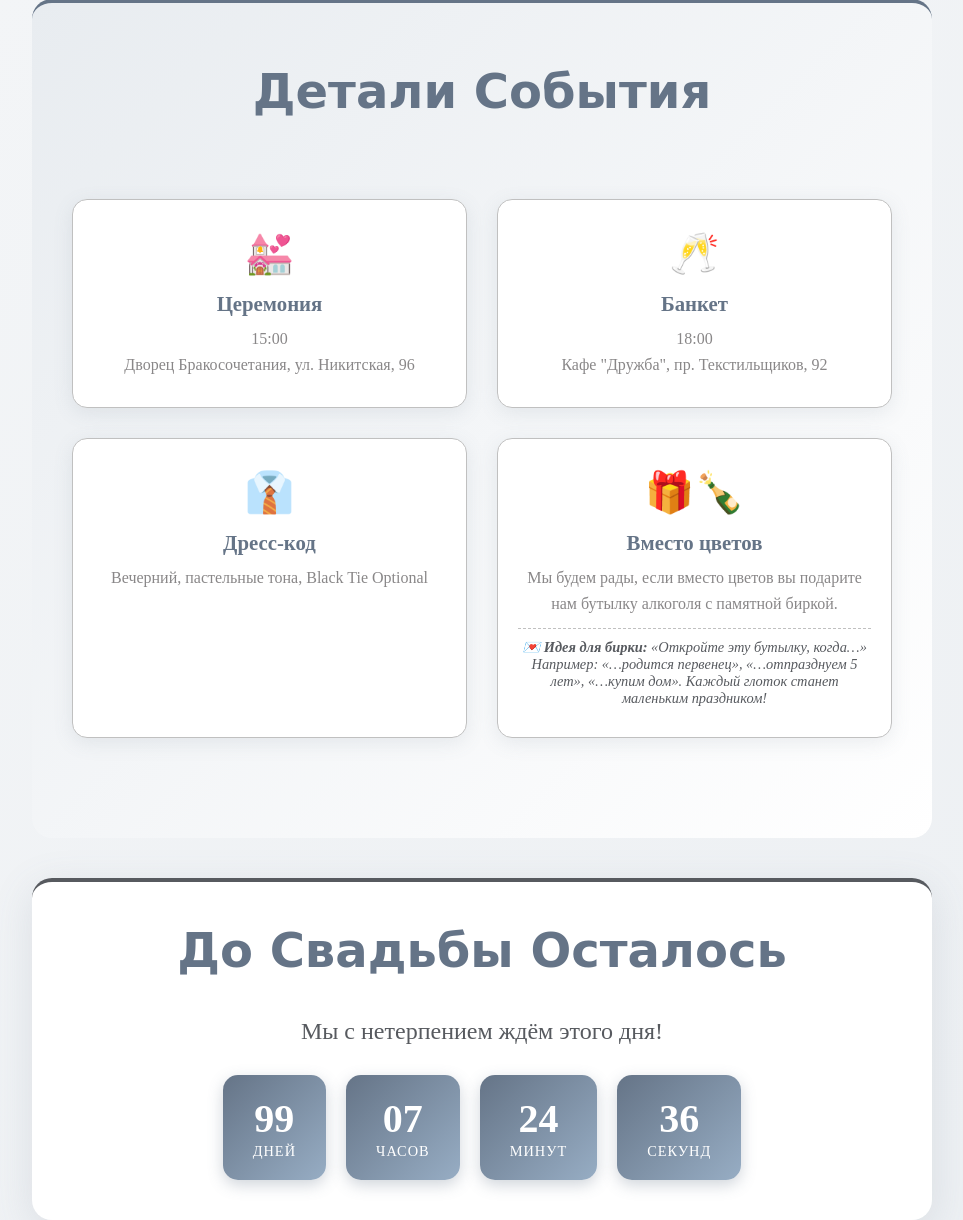
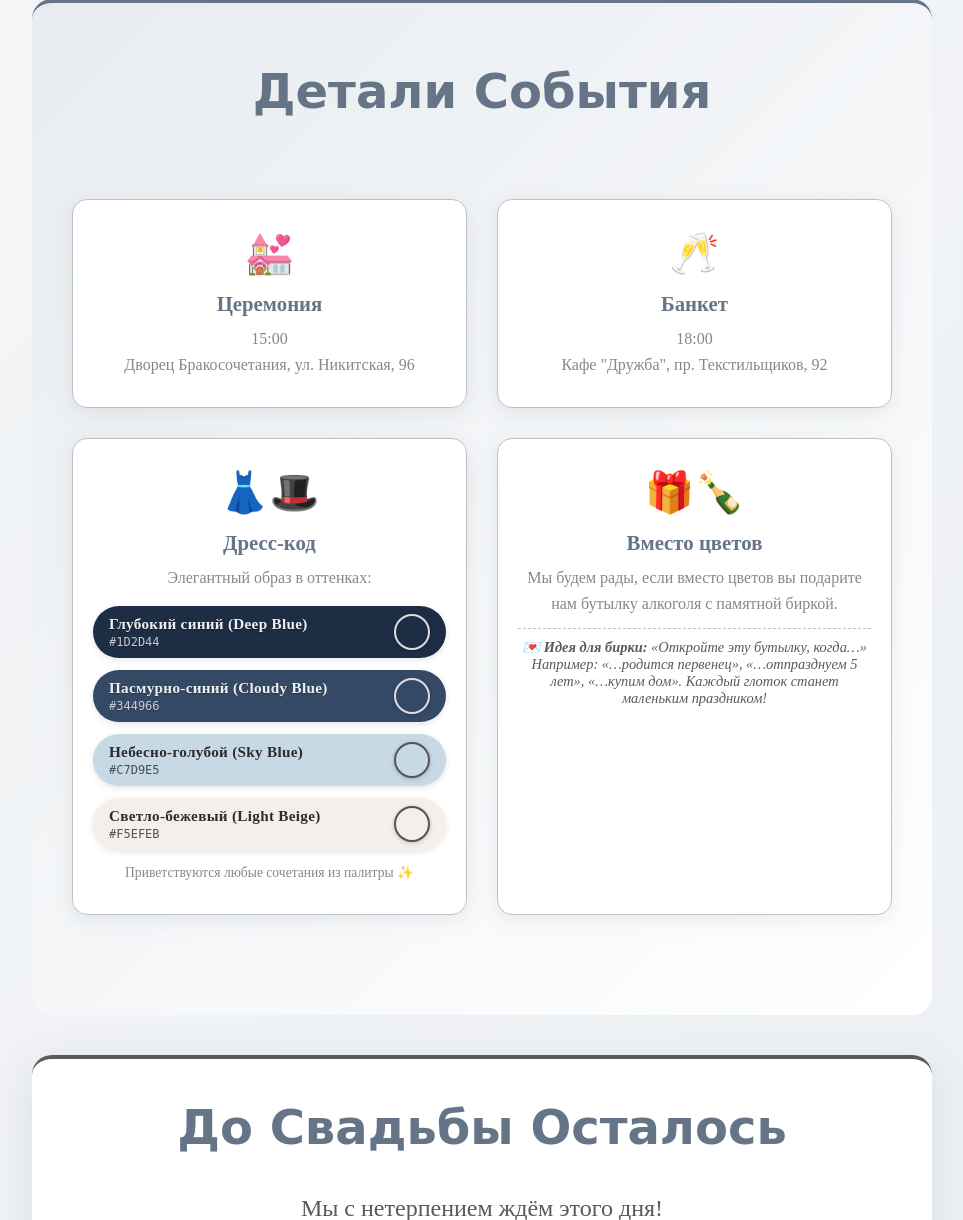
Before and after one commit to Pewala/wedding-website, a Flask app: page / in a window 1280 px wide. Shown: the part 1606-2826 px from the top of the page, without its empty margins (158-1121 px from the left). Run offline with Flask 3, Linux system fonts and the light colour scheme; some web fonts are replaced.

Commit message:
Update index.html

```diff
--- a/templates/index.html
+++ b/templates/index.html
@@ -264,6 +264,68 @@
         .detail-text {
             color: var(--text-light);
             line-height: 1.6;
+        }
+
+        /* Стили для цветовой палитры дресс-кода */
+        .color-palette {
+            display: flex;
+            flex-direction: column;
+            gap: 12px;
+            margin-top: 15px;
+        }
+
+        .color-item {
+            display: flex;
+            align-items: center;
+            justify-content: space-between;
+            border-radius: 40px;
+            padding: 8px 16px;
+            transition: transform 0.2s ease, box-shadow 0.2s ease;
+            box-shadow: 0 2px 6px rgba(0, 0, 0, 0.1);
+        }
+
+        .color-item:hover {
+            transform: translateX(4px);
+            box-shadow: 0 4px 12px rgba(0, 0, 0, 0.15);
+        }
+
+        .color-info {
+            display: flex;
+            flex-direction: column;
+            align-items: flex-start;
+            gap: 2px;
+        }
+
+        .color-name {
+            font-weight: 700;
+            font-size: 0.95rem;
+            letter-spacing: 0.3px;
+        }
+
+        .color-code {
+            font-family: monospace;
+            font-size: 0.75rem;
+            opacity: 0.8;
+        }
+
+        .color-swatch {
+            width: 36px;
+            height: 36px;
+            border-radius: 50%;
+            border: 2px solid rgba(255, 255, 255, 0.5);
+            box-shadow: 0 1px 4px rgba(0, 0, 0, 0.2);
+        }
+
+        /* Адаптация под тёмный фон для читаемости текста */
+        .color-item[data-bg-dark="true"] .color-name,
+        .color-item[data-bg-dark="true"] .color-code {
+            color: #f0f0f0;
+            text-shadow: 0 1px 1px rgba(0,0,0,0.3);
+        }
+
+        .color-item[data-bg-dark="false"] .color-name,
+        .color-item[data-bg-dark="false"] .color-code {
+            color: #2c2c2c;
         }
 
         .gift-note {
@@ -562,6 +624,19 @@
             .rsvp-section {
                 padding: 30px 20px;
             }
+
+            .color-item {
+                padding: 6px 12px;
+            }
+
+            .color-swatch {
+                width: 30px;
+                height: 30px;
+            }
+
+            .color-name {
+                font-size: 0.85rem;
+            }
         }
     </style>
 </head>
@@ -589,7 +664,7 @@
             <section id="story" class="story-section">
                 <h2 class="section-title">Наша История</h2>
                 <div class="story-content">
-                    <img src="https://sun9-18.userapi.com/s/v1/ig2/j9BOUIueaeEbngVPeOesdHugkEQPvfVnnF2_00rAqPyqbNFRn0Vx0IcQK_awxj0fXTxBWz3Noq6Iy5BfmRZoWqEK.jpg?quality=95&as=32x24,48x36,72x54,108x81,160x120,240x180,360x270,480x360,540x405,640x480,720x540,1080x810,1280x960&from=bu&u=zRwLd2fUGrZwVTTcuwB8LWJaYF-Mx7jQVCtXWo6C-sM&cs=1280x0" alt="Свадебные кольца" class="rings-image">
+                    <img src="https://image.qwenlm.ai/public_source/75e0a016-ca2e-4939-a61a-7d7da3b3cde4/105fb341f-4981-459a-a1ef-67d60d40b0ff.png" alt="Свадебные кольца" class="rings-image">
                     <p class="story-text">
                         Дорогие друзья и родные! Мы счастливы пригласить вас разделить с нами
                         один из самых важных дней в нашей жизни. Ваша поддержка и любовь
@@ -612,10 +687,15 @@
                         <h3 class="detail-title">Банкет</h3>
                         <p class="detail-text">18:00<br>{{ wedding_info.banquet_place }}</p>
                     </div>
+                    <!-- ОБНОВЛЕННЫЙ БЛОК ДРЕСС-КОДА с цветными ячейками -->
                     <div class="detail-card">
-                        <div class="detail-icon">👔</div>
+                        <div class="detail-icon">👗🎩</div>
                         <h3 class="detail-title">Дресс-код</h3>
-                        <p class="detail-text">{{ wedding_info.dress_code }}</p>
+                        <p class="detail-text" style="margin-bottom: 12px;">Элегантный образ в оттенках:</p>
+                        <div class="color-palette" id="dressCodePalette">
+                            <!-- цвета будут динамически вставлены через JS, но для надёжности продублируем структурой -->
+                        </div>
+                        <p class="detail-text" style="margin-top: 12px; font-size: 0.85rem;">Приветствуются любые сочетания из палитры ✨</p>
                     </div>
                     <!-- Новая карточка: Пожелания подарков -->
                     <div class="detail-card">
@@ -701,7 +781,7 @@
         </div>
 
         <footer class="footer">
-            <p class="footer-text">{{ wedding_info.bride_name }} & {{ wedding_info.groom_name }}</p>
+            <p class="footer-text">{{ wedding_info.groom_name }} & {{ wedding_info.bride_name }}</p>
             <p class="footer-subtext">{{ wedding_info.wedding_date|replace('-', '.') }}</p>
             <p class="footer-subtext" style="margin-top: 15px; font-size: 0.9rem;">С любовью ждём вас! 💕</p>
         </footer>
@@ -726,6 +806,68 @@
     </div>
 
     <script>
+        // ----- Цветовая палитра дресс-кода (названия, код, перевод) -----
+        const dressColors = [
+            { name: "Глубокий синий", nameEng: "Deep Blue", code: "#1D2D44" },
+            { name: "Пасмурно-синий", nameEng: "Cloudy Blue", code: "#344966" },
+            { name: "Небесно-голубой", nameEng: "Sky Blue", code: "#C7D9E5" },
+            { name: "Светло-бежевый", nameEng: "Light Beige", code: "#F5EFEB" }
+        ];
+
+        // Функция для определения яркости цвета (порог ~0.5)
+        function isColorDark(hex) {
+            // Приводим hex к полному формату #RRGGBB
+            let normalizedHex = hex.substring(1);
+            if (normalizedHex.length === 3) {
+                normalizedHex = normalizedHex.split('').map(c => c + c).join('');
+            }
+            const r = parseInt(normalizedHex.substring(0, 2), 16);
+            const g = parseInt(normalizedHex.substring(2, 4), 16);
+            const b = parseInt(normalizedHex.substring(4, 6), 16);
+            // Формула яркости (воспринимаемая)
+            const brightness = (r * 0.299 + g * 0.587 + b * 0.114);
+            return brightness < 140; // если яркость меньше 140 считаем тёмным
+        }
+
+        // Заполняем палитру в блоке дресс-кода
+        function renderDressCodePalette() {
+            const container = document.getElementById('dressCodePalette');
+            if (!container) return;
+            container.innerHTML = '';
+            dressColors.forEach(color => {
+                const isDark = isColorDark(color.code);
+                const item = document.createElement('div');
+                item.className = 'color-item';
+                item.setAttribute('data-bg-dark', isDark);
+                item.style.backgroundColor = color.code;
+
+                // Контейнер для названия и кода
+                const infoDiv = document.createElement('div');
+                infoDiv.className = 'color-info';
+                const nameSpan = document.createElement('span');
+                nameSpan.className = 'color-name';
+                nameSpan.textContent = `${color.name} (${color.nameEng})`;
+                const codeSpan = document.createElement('span');
+                codeSpan.className = 'color-code';
+                codeSpan.textContent = color.code;
+                infoDiv.appendChild(nameSpan);
+                infoDiv.appendChild(codeSpan);
+
+                // Круглый образец цвета (дублирующий, но наглядный)
+                const swatch = document.createElement('div');
+                swatch.className = 'color-swatch';
+                swatch.style.backgroundColor = color.code;
+                swatch.style.border = `2px solid ${isDark ? '#ddd' : '#555'}`;
+
+                item.appendChild(infoDiv);
+                item.appendChild(swatch);
+                container.appendChild(item);
+            });
+        }
+
+        // Вызов отрисовки палитры
+        renderDressCodePalette();
+
         // Wedding date - используем дату из базы данных
         const weddingDate = new Date('{{ wedding_info.wedding_date }}T15:00:00').getTime();
 
```
